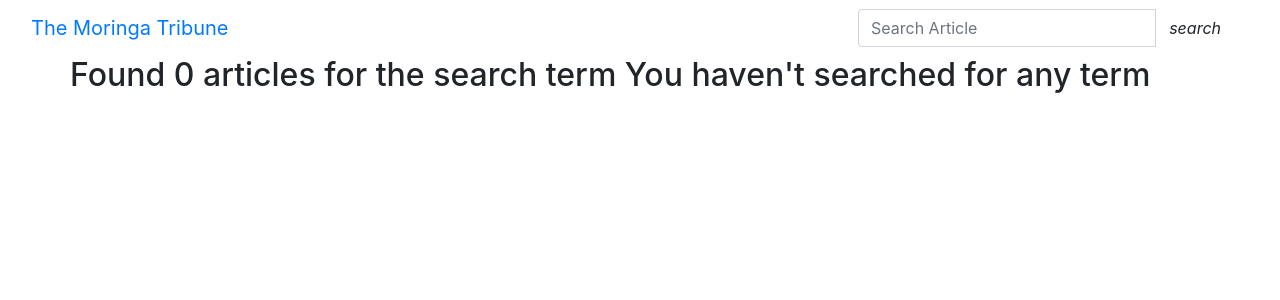
After one commit to martyminion/Tribune, a Django app: page /search/ in a window 1280 px wide. The commit adds this page. Shown: the top 300 px of the page. Run offline with Django 3.2, Linux system fonts and the light colour scheme; some libraries are stand-ins or nearby versions.

Commit message:
Working search bar

```diff
--- a/news/admin.py
+++ b/news/admin.py
@@ -2,6 +2,9 @@ from django.contrib import admin
 from .models import Editor,Article,tags
 # Register your models here.
 
+class ArticleAdmin(admin.ModelAdmin):
+  filter_horizontal = ('tags',)
+
 admin.site.register(Editor)
-admin.site.register(Article)
+admin.site.register(Article,ArticleAdmin)
 admin.site.register(tags)
--- /dev/null
+++ b/news/templates/all-news/search.html
@@ -0,0 +1,26 @@
+{%extends 'all-news/base.html'%}
+{%block content%}
+<div class="container">
+  <div class="row">
+    {%if articles%}
+
+    <h2> Found {{articles|length}} of search term {{message}}</h2>
+    {%else%}
+    <h2>Found 0 articles for the search term {{message}}</h2>
+    {%endif%}
+  </div>
+
+  <div class="row">
+    {%if articles%}
+
+    {% for article in articles%}
+      <div class="col-sm-6 col-md-3">
+        <h1>{{article.title}}</h1>
+      </div>
+      {%endfor%}
+      {%endif%}
+
+  </div>
+
+</div>
+{%endblock%}
--- a/news/templates/navbar.html
+++ b/news/templates/navbar.html
@@ -10,6 +10,19 @@
     <div class="container-fluid">
       <div class="navbar-header">
         <a class="navbar-brand" href="{%url 'newsToday' %}">The Moringa Tribune</a>
+      </div>
+      <!--Adding a search form-->
+
+      <div class="col-sm-4 col-md-4 navbar-right">
+        <form class="navbar-form" role="search" action="{%url 'search_results' %}">
+          <div class="input-group">
+            <input type="text" name="article" class="form-control" placeholder="Search Article">
+            <div class="input-group-btn">
+              <button class="btn btn-default" type="submit"><i class="glyphicon glyphicon-search">search</i></button>
+            </div>
+
+          </div>
+        </form>
 
       </div>
     </div>
--- a/news/urls.py
+++ b/news/urls.py
@@ -4,7 +4,7 @@ from . import views
 
 #note the syntax for 3.0.6
 urlpatterns = [
-  path('welcome/',views.welcome, name='welcome'),
-  path('today/',views.news_of_day, name='newsToday'),
-  path('archives/<past_date>',views.past_days_news, name = 'pastNews')
+  path('',views.news_of_day, name='newsToday'),
+  path('archives/<past_date>',views.past_days_news, name = 'pastNews'),
+  path('search/',views.search_results, name='search_results')
 ]
--- a/news/views.py
+++ b/news/views.py
@@ -1,16 +1,14 @@
 from django.shortcuts import render,redirect
 from django.http import HttpResponse,Http404
 import datetime as dt
+from .models import Article
 # Create your views here.
-
-def welcome(request):
-
-  return render(request,'welcome.html')
 
 def news_of_day(request):
   date  = dt.date.today()
+  news = Article.todays_news()
 
-  return render(request,'all-news/today-news.html',{"date":date,})
+  return render(request,'all-news/today-news.html',{"date":date,"news":news})
 
 def past_days_news(request,past_date):
   #converts data from the string url
@@ -25,4 +23,17 @@ def past_days_news(request,past_date):
   if date == dt.date.today():
     return redirect(news_of_day)
 
-  return render(request,'all-news/past-news.html',{"date": date})
+  news = Article.days_news(date)
+  return render(request,'all-news/past-news.html',{"date": date,"news":news})
+
+def search_results(request):
+
+  if 'article' in request.GET and request.GET["article"]:
+    search_term = request.GET.get("article")
+    searched_articles = Article.search_by_title(search_term)
+    message = f"{search_term}"
+
+    return render(request,'all-news/search.html',{'message':message, 'articles':searched_articles})
+  else:
+    message = "You haven't searched for any term"
+    return render(request,'all-news/search.html',{'message' : message})
--- a/tribune/urls.py
+++ b/tribune/urls.py
@@ -19,5 +19,5 @@ from django.urls import path,include
 #note the syntax for 3.0.6
 urlpatterns = [
     path('admin/', admin.site.urls),
-    path('news/',include('news.urls')),
+    path('',include('news.urls')),
 ]
```
Also changed, not shown: news/models.py (+18 -0 lines), news/templates/all-news/past-news.html (+24 -0 lines), news/templates/all-news/today-news.html (+27 -0 lines), news/tests.py (+35 -0 lines).
